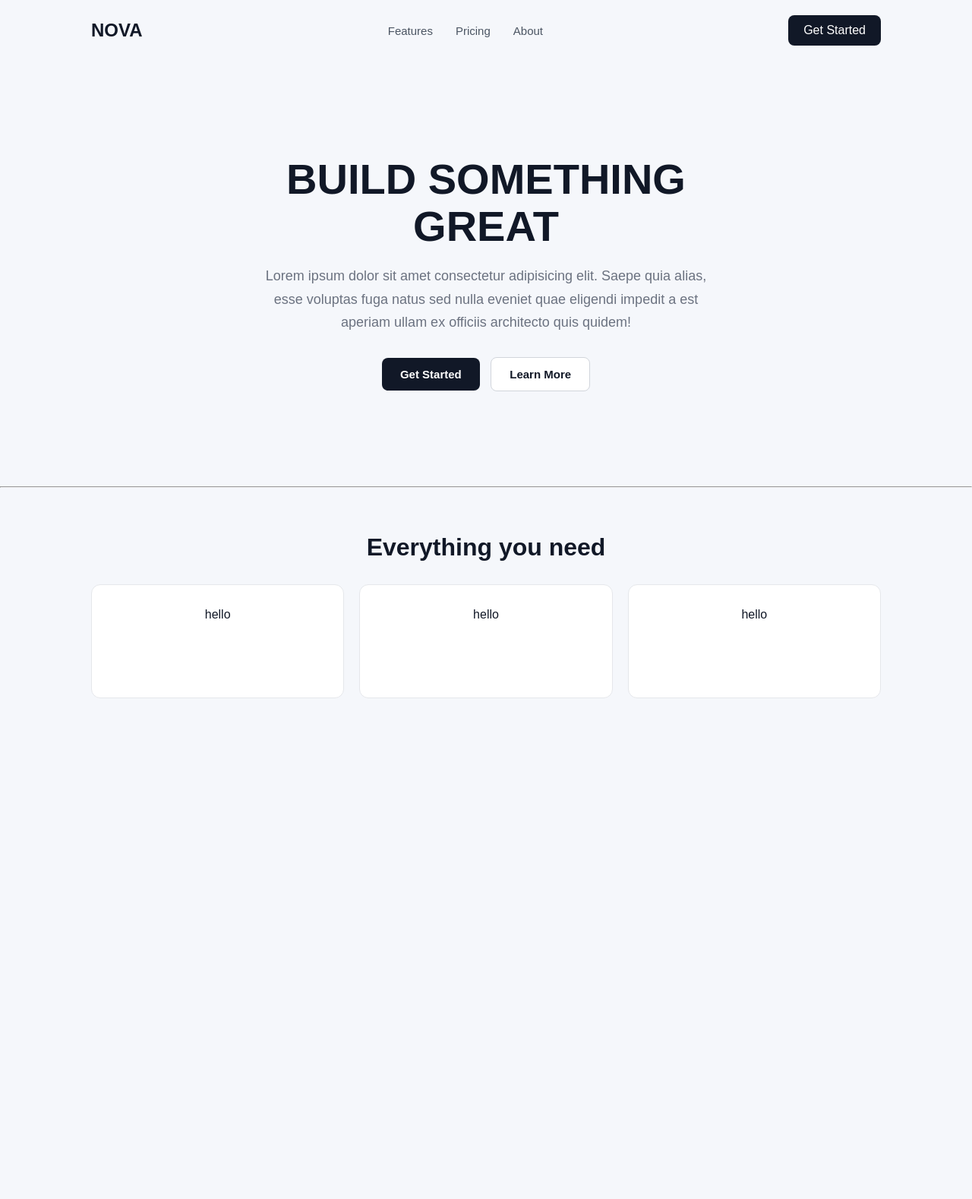
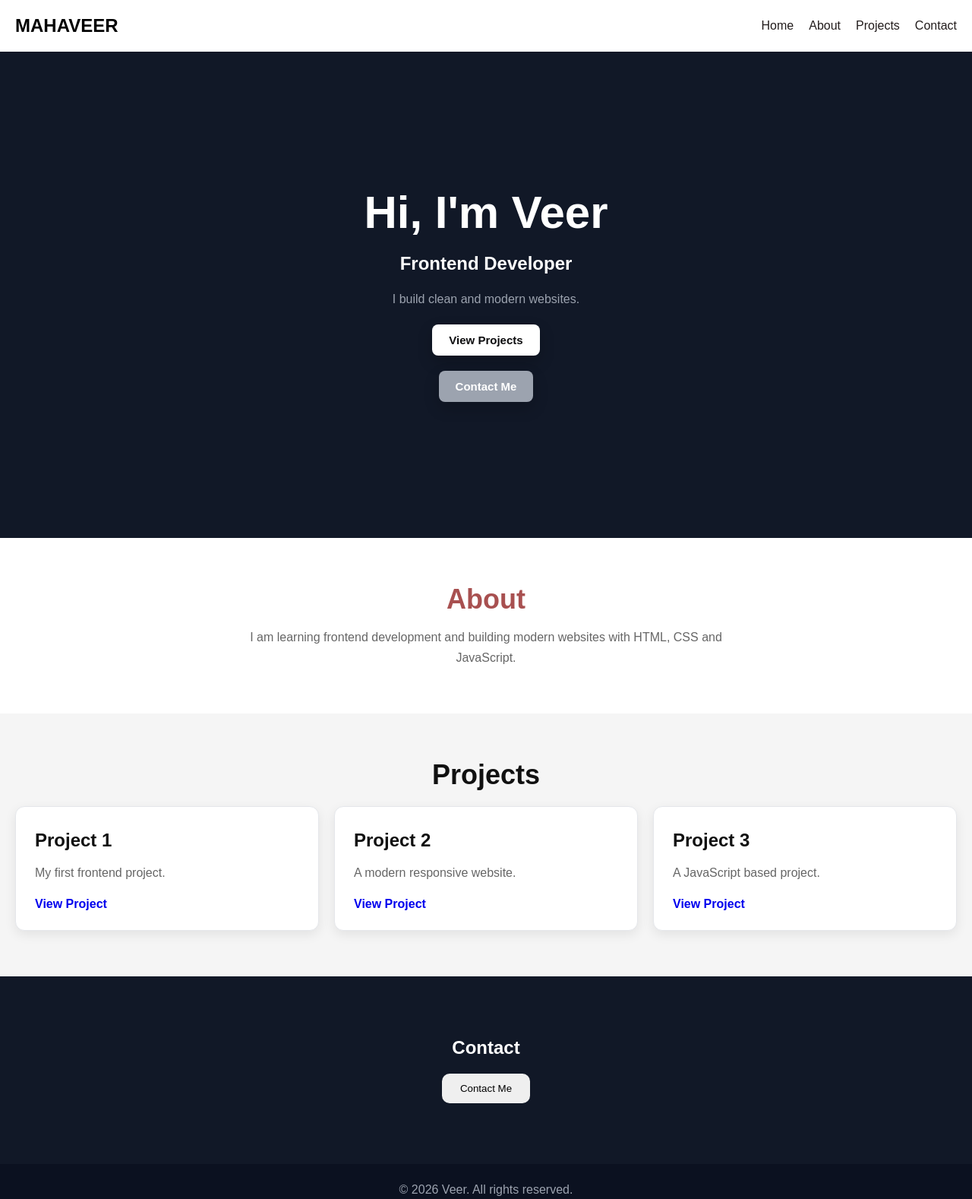
Before and after one commit to mahaveerkkk/software-engineering-journey, a plain HTML site: page 01-html/index.html in a window 1280 px wide. Shown: the whole page at 76% size. Before the commit the page ends 979 px from the top, so only its background shows below. Drawn offline with Linux system fonts and the light colour scheme.

Commit message:
Build portfolio layout with HTML and CSS

```diff
--- a/01-html/index.html
+++ b/01-html/index.html
@@ -1,49 +1,111 @@
 <!DOCTYPE html>
 <html lang="en">
+
 <head>
     <meta charset="UTF-8">
     <meta name="viewport" content="width=device-width, initial-scale=1.0">
-    <title>Morden Saas Lading Page</title>
+
+    <title>Veer | Frontend Developer</title>
+
     <link rel="stylesheet" href="style.css">
 </head>
+
 <body>
+
+
     <header>
+        <a href="#" class="logo">MAHAVEER</a>
+
         <nav>
-            <a href="#NOVA">NOVA</a>
-            <div>
-                <a href="#">Features</a>
-                <a href="#"> Pricing</a>
-                <a href="#"> About</a>
+            <a href="#">Home</a>
+            <a href="#">About</a>
+            <a href="#">Projects</a>
+            <a href="#">Contact</a>
+        </nav>
+    </header>
+
+
+    <main>
+
+        <!-- Hero Section -->
+        <section id="hero">
+
+            <h1>Hi, I'm Veer</h1>
+
+            <h2>Frontend Developer</h2>
+
+            <p>
+                I build clean and modern websites.
+            </p>
+
+            <button class="btn1" type="button">View Projects</button>
+            <button class="btn2" type="button">Contact Me</button>
+
+        </section>
+
+
+        <!-- About Section -->
+        <section id="about">
+           <div class="about-content">
+                <h2>About</h2>
+
+                <p>
+                I am learning frontend development and building
+                modern websites with HTML, CSS and JavaScript.
+                </p>
+            </div>
+        </section>
+
+
+        <!-- Projects Section -->
+        <section id="projects">
+
+            <h2>Projects</h2>
+
+            <div class="projects">
+
+                <article class="project">
+                    <h3>Project 1</h3>
+                    <p>My first frontend project.</p>
+                    <a href="#">View Project</a>
+                </article>
+
+                <article class="project">
+                    <h3>Project 2</h3>
+                    <p>A modern responsive website.</p>
+                    <a href="#">View Project</a>
+                </article>
+
+                <article class="project">
+                    <h3>Project 3</h3>
+                    <p>A JavaScript based project.</p>
+                    <a href="#">View Project</a>
+                </article>
 
             </div>
-            <a href="#"> Get Started</a>
-        </nav>
 
-    </header>
-    <main>
-        <section id="hero">
-            <h1>BUILD SOMETHING GREAT</h1>
-            <p>Lorem ipsum dolor sit amet consectetur adipisicing elit. Saepe quia alias, esse voluptas fuga natus sed nulla eveniet quae eligendi impedit a est aperiam ullam ex officiis architecto quis quidem!</p>
+        </section>
 
 
+        <!-- Contact Section -->
+        <section id="contact">
 
-            <button>Get Started</button>
-            <button>Learn More</button>
+            <h2>Contact</h2>
+
+            <button type="button">Contact Me</button>
+
         </section>
 
     </main>
-    <hr>
+
+
     <footer>
-     <h2>
-      Everything you need
-
-     </h2>
-     <div class="cards">
-     <div class="card">hello</div>
-     <div class="card">hello</div>
-     <div class="card">hello</div>
-     </div>
+        <p>© 2026 Veer. All rights reserved.</p>
     </footer>
 
+
+    <script src="index.js"></script>
+
 </body>
+
 </html>
--- a/01-html/style.css
+++ b/01-html/style.css
@@ -5,153 +5,188 @@
 }
 
 body {
-    min-height: 100vh;
-    font-family: Arial, sans-serif;
-    background-color: #f5f7fb;
-    color: #111827;
+    font-family: Arial, Helvetica, sans-serif;
+    background-color: #f5f5f5;
+    color: #111;
 }
-
-/* =========================
-   NAVBAR
-========================= */
 
 header {
     width: 100%;
-}
-
-header nav {
-    max-width: 1100px;
-    margin: auto;
-    padding: 20px 30px;
-
+    padding: 20px;
+    background-color: white;
     display: flex;
     justify-content: space-between;
     align-items: center;
+
+
+
 }
 
-header nav > a:first-child {
+.logo {
     font-size: 24px;
     font-weight: bold;
-    color: #111827;
+    color: black;
+    text-decoration: none;
 }
 
-header nav div {
-    display: flex;
-    gap: 30px;
-}
-
-header nav div a {
-    color: #4b5563;
-    font-size: 15px;
-}
-
-header nav div a:hover {
-    color: #111827;
-}
-
-header nav > a:last-child {
-    padding: 11px 20px;
-    background-color: #111827;
-    color: white;
-    border-radius: 8px;
-}
-
-
-/* =========================
-   HERO
-========================= */
-
-main {
-    min-height: 70vh;
-
-    display: flex;
-    justify-content: center;
-    align-items: center;
-
-    text-align: center;
-}
-
-#hero {
-    max-width: 750px;
-    padding: 40px 20px;
-}
-
-#hero h1 {
-    font-size: 56px;
-    font-weight: 800;
-    line-height: 1.1;
-    margin-bottom: 20px;
-    color: #111827;
-}
-
-#hero p {
-    max-width: 600px;
-    margin: 0 auto 30px;
-
-    font-size: 18px;
-    line-height: 1.7;
-    color: #6b7280;
-}
-
-#hero button {
-    padding: 13px 24px;
-    border: none;
-    border-radius: 8px;
-
-    font-size: 15px;
-    font-weight: 600;
-
-    cursor: pointer;
-}
-
-#hero button:first-of-type {
-    background-color: #111827;
-    color: white;
-}
-
-#hero button:last-of-type {
-    margin-left: 10px;
-    background-color: white;
-    color: #111827;
-    border: 1px solid #d1d5db;
-}
-
-#hero button:hover {
-    transform: translateY(-2px);
-}
-
-
-/* =========================
-   FOOTER / FEATURES
-========================= */
-
-footer {
-    max-width: 1100px;
-    margin: auto;
-    padding: 60px 30px;
-    text-align: center;
-}
-
-footer h2 {
-    font-size: 32px;
-    margin-bottom: 30px;
-}
-
-.cards {
+nav {
     display: flex;
     gap: 20px;
 }
 
-.card {
-    flex: 1;
-    padding: 30px;
+nav a {
+    text-decoration: none;
+    color: rgb(35, 29, 29);
+}
 
+#hero{
+    display: flex;
+    min-height: 80vh;
+    justify-content: center;
+    align-items: center;
+    flex-direction: column;
+    text-align: center;
+    padding: 50px;
+    gap: 20px;
+    background-color:#111827;
+    color: white;
+}
+
+#hero h1{
+    font-size: 60px;
+    font-weight: 700;
+    line-height: 1.1;
+}
+#hero p{
+    font-size: 16px;
+    color: #9ca3af;
+    line-height: 1.6;
+    max-width: 600px;
+
+}
+#hero button{
+    padding: 12px 22px;
+    font-size: 15px;
+    font-weight: bold;
+    border: none;
+    border-radius: 8px;
+    cursor: pointer;
+    transition: 0.3s;
+     box-shadow: 0 8px 20px rgba(0,0, 0, 0.2);
+
+
+}
+.btn1{
     background-color: white;
-    border: 1px solid #e5e7eb;
-    border-radius: 12px;
+    color: #0c0c0e;
+}
+.btn2{
+    background-color: #9ca3af;
+    color: white;
+    border: 1px solid slategray;
 
-    min-height: 150px;
 }
-a{
+#hero button:hover{
+    /* background-color: red; */
+    transform: translateY(-3px);
+
+
+
+
+
+}
+
+
+#about{
+    background-color: white;
+    padding: 60px 20px;
+
+    width: 100%;
+    margin: 0 auto;
+
+
+}
+.about-content {
+    text-align: center;
+    max-width: 700px;
+    margin: 0 auto;
+}
+
+
+#about h2{
+    font-size: 36px;
+    margin-bottom: 15px;
+    color: rgb(168, 80, 80);
+
+
+}
+#about p {
+    color: #666;
+    line-height: 1.7;
+}
+#projects{
+    padding: 60px 20px;
+
+
+}
+.projects{
+    display: grid;
+    gap:20px;
+
+
+   grid-template-columns: repeat(3,1fr);
+
+
+}
+#projects h2{
+    margin-bottom: 20px;
+    font-size: 36px;
+    text-align: center;
+}
+
+.project{
+    background-color: white;
+   padding: 25px;
+   border-radius: 12px;
+   border: 1px solid #e5e7eb;
+   box-shadow: 0 5px 15px rgba(0,0, 0, 0.08);
+   transition: 0.3s;
+}
+.project:hover {
+    transform: translateY(-5px);
+}
+.project h3 {
+    font-size: 24px ;
+    line-height: 1.6;
+    margin-bottom: 10px;
+}
+.project p {
+    color: #666;
+    line-height: 1.6;
+    margin-bottom: 20px;
+}
+.project a {
     text-decoration: none;
+    font-weight: bold;
 }
+
+#contact{
+    text-align: center;
+    padding: 80px 20px;
+    background-color: #111827;
+    color: white;
+}
+#contact button{
+    margin-top: 20px;
+    padding: 12px 24px;
+    border: none;
+    cursor: pointer;
+    border-radius: 10px;
+}
+
+footer {
+    padding: 25px 20px;
+    text-align: center;
+    background-color: #0b1120;
+    color: #9ca3af;
+}
```
Also changed, not shown: 01-html/index.js (added).
